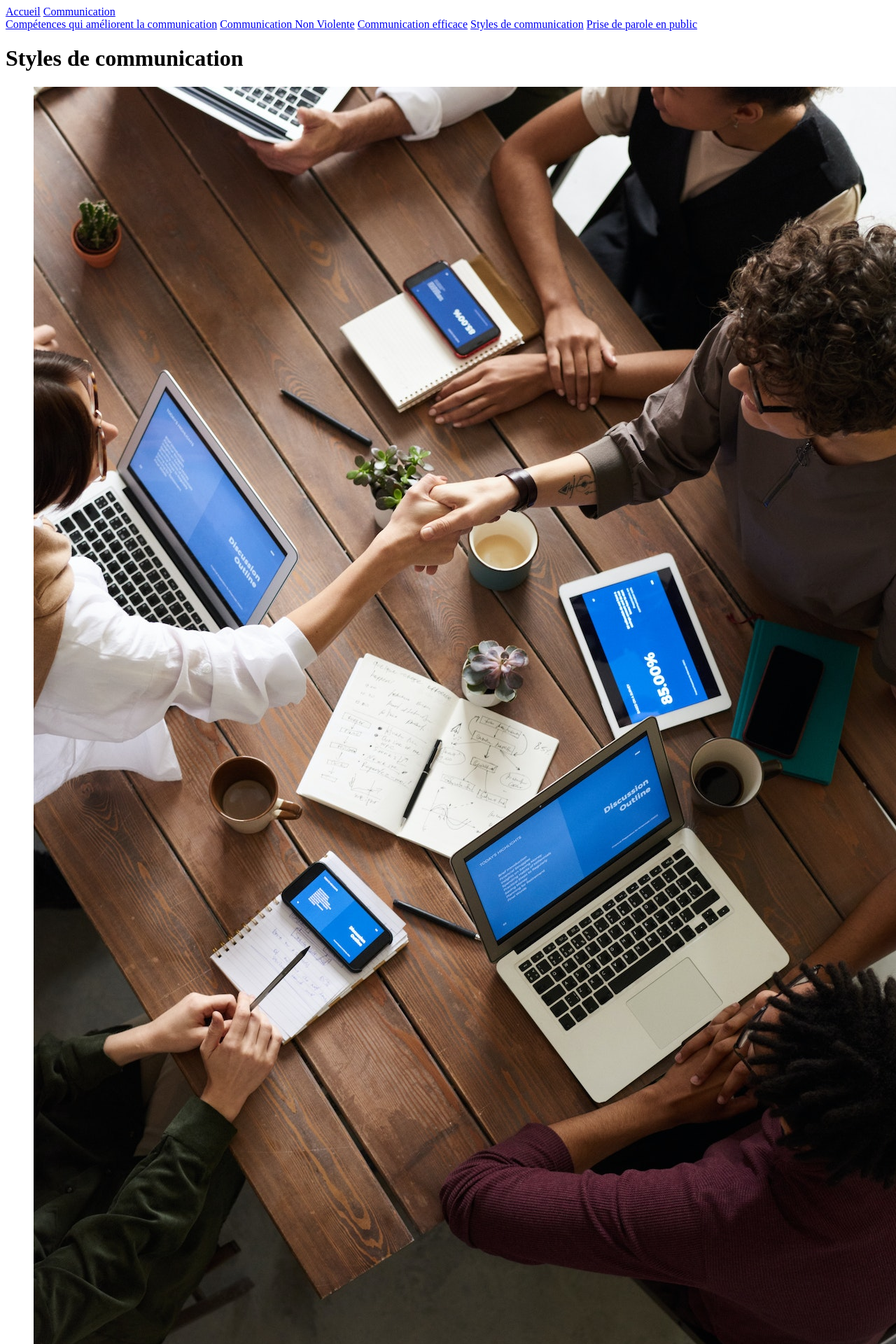
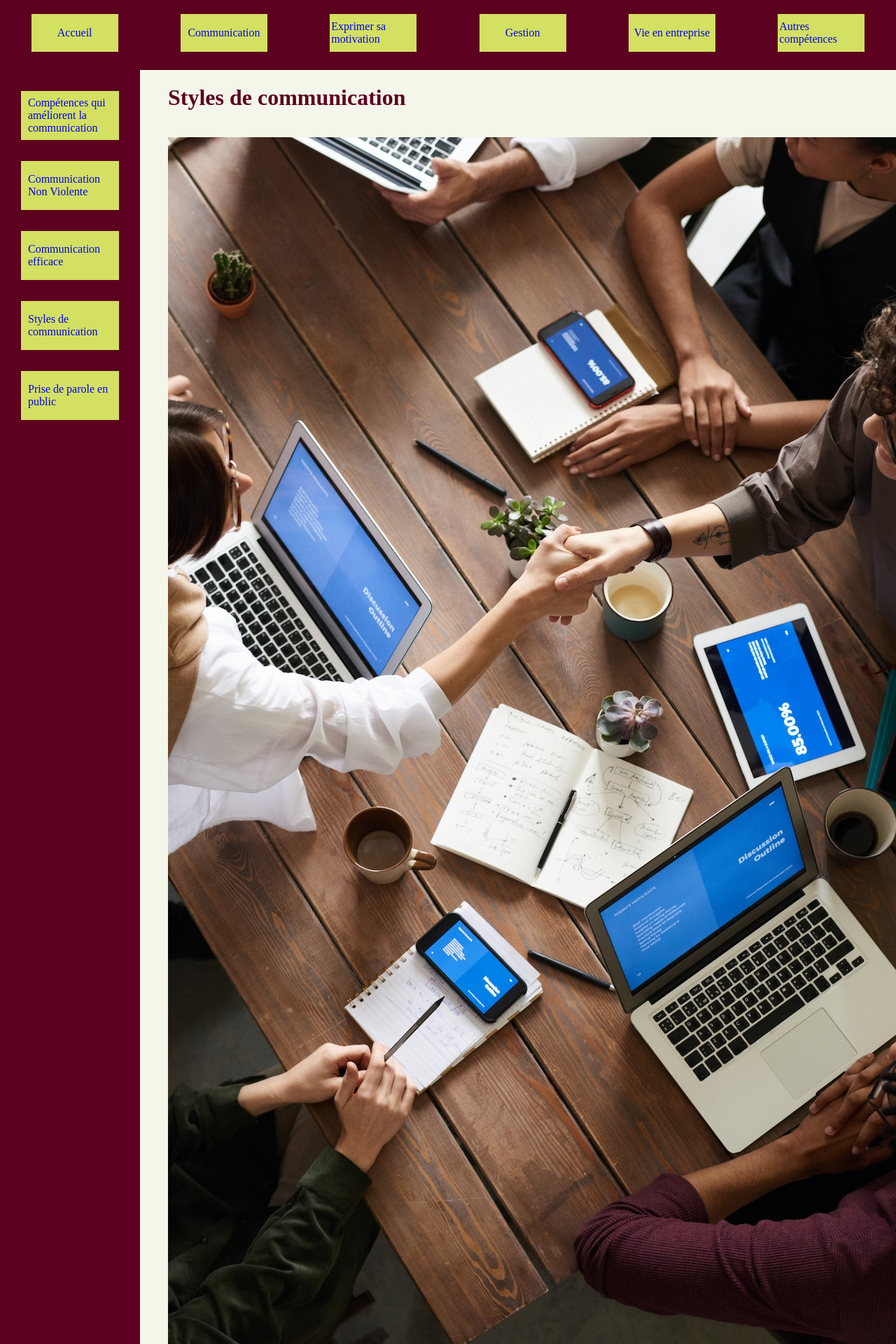
Before and after one commit to Lodipuce/Mon-Site-Portfolio, a PHP site: page /styles_comm.php in a window 1280 px wide; the page is wider, and only the part inside the window is pictured. Shown: the top 1920 px of that part at 70% size. Run offline with PHP 8.4, Linux system fonts and the light colour scheme.

Commit message:
interversion des header et sidebar

```diff
--- a/CNV.php
+++ b/CNV.php
@@ -10,10 +10,10 @@
 
     <body>
         <div class="container">
-            <?php include('header_sommaire_comm.php'); ?>
+            <?php include('header.php'); ?>
 
             <main>
-                <?php include('sidebar.php'); ?>
+                <?php include('sidebar_sommaire_comm.php'); ?>
 
                 <div class="container_cps">
                     <h1>La Communication Non Violente (CNV)</h1>
--- a/communication.php
+++ b/communication.php
@@ -10,10 +10,10 @@
 
     <body>
         <div class="container">
-            <?php include('header_sommaire_comm.php'); ?>
+            <?php include('header.php'); ?>
 
             <main>
-                <?php include('sidebar.php'); ?>
+                <?php include('sidebar_sommaire_comm.php'); ?>
 
                 <div class="container_cps">
                     <h1>La communication</h1>
--- a/competences_comm.php
+++ b/competences_comm.php
@@ -10,10 +10,10 @@
 
     <body>
         <div class="container">
-            <?php include('header_sommaire_comm.php'); ?>
+            <?php include('header.php'); ?>
 
             <main>
-                <?php include('sidebar.php'); ?>
+                <?php include('sidebar_sommaire_comm.php'); ?>
 
                 <div class="container_cps">
                     <h1>Les compétences qui améliorent la communication</h1>
--- a/sidebar.php
+++ b/header.php
@@ -1,4 +1,5 @@
-<nav class="sidenavbar">
+<nav class="header">
+    <a href="sommaire_general.php">Accueil</a>
     <a href="communication.php">Communication</a>
     <a href="motivation.php">Exprimer sa motivation</a>
     <a href="gestion.php">Gestion</a>
--- a/header_sommaire_comm.php
+++ b/sidebar_sommaire_comm.php
@@ -1,10 +1,5 @@
-<header class="header">
-    <nav class="header_general">
-        <a href="sommaire_general.php">Accueil</a>
-        <a href="communication.php">Communication</a>
-    </nav>
-
-    <nav class="header_specifique">
+<header class="sidenavbar">
+    <nav class="sidenavbar_specifique">
         <a href="competences_comm.php">Compétences qui améliorent la communication</a>
         <a href="CNV.php">Communication Non Violente</a>
         <a href="comm_efficace.php">Communication efficace</a>
--- a/styles.css
+++ b/styles.css
@@ -72,14 +72,9 @@ main {
 
 .header {
     top: 0;
-    height: 135px;
+    height: 100px;
     width: auto;
     background-color: #5C0220;
-    display: flex;
-    flex-direction: column;
-}
-
-.header_general, .header_specifique {
     display: flex;
     flex-direction: row;
     justify-content: space-around;
@@ -92,7 +87,7 @@ main {
     background-color: #d4e061;
     width: 120px;
     height: 50px;
-    margin: 5px;
+    margin: 20px;
     padding: 2px;
     text-decoration: none;
 }
@@ -123,6 +118,9 @@ a:hover {
     height: auto;
 }
 
+ul li{
+    margin-left: 40px;
+}
 
 /* SOMMAIRE GENERAL */
 
--- a/styles_comm.php
+++ b/styles_comm.php
@@ -4,12 +4,18 @@
         <meta charset="UTF-8">
         <meta http-equiv="X-UA-Compatible" content="IE=edge">
         <meta name="viewport" content="width=device-width, initial-scale=1.0">
+        <link rel="stylesheet" href="styles.css">
         <title>Styles de communication</title>
     </head>
 
     <body>
-        <?php include('header_sommaire_comm.php'); ?>
+        <div class="container">
+            <?php include('header.php'); ?>
 
+            <main>
+                <?php include('sidebar_sommaire_comm.php'); ?>
+
+                <div class="container_cps">
                     <h1>Styles de communication</h1>
 
                     <figure>
@@ -82,6 +88,9 @@
                         <p>Ceci correspond bien à ma personnalité d'un côté scientifique qui analyse tout pour se faire une opinion avant de donner un avis, et de l'autre attentive, à l'écoute.</p>
                         <p>Les conseils pour s'adapter aux autres types de communicants m'ont été utiles cette année pour approcher le type direct.</p>
                     </section>
+                </div>
+            </main>
+        </div>
 
     </body>
 </html>
```
Also changed, not shown: comm_efficace.php (+10 -1 lines), prise_de_parole.php (+9 -2 lines). Lines whose indentation alone changed are shown as unchanged.
